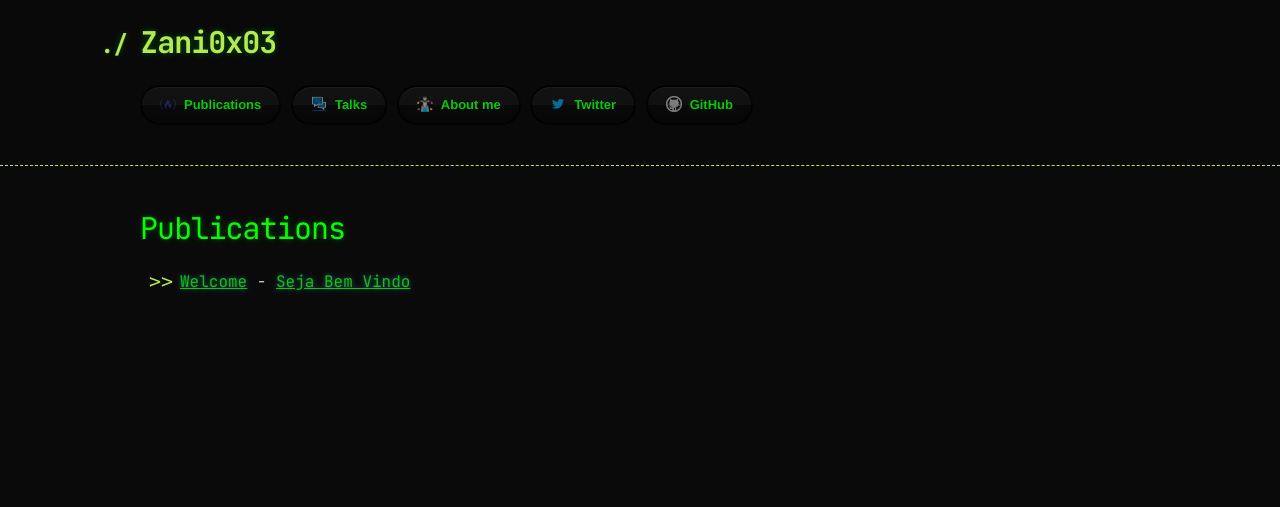
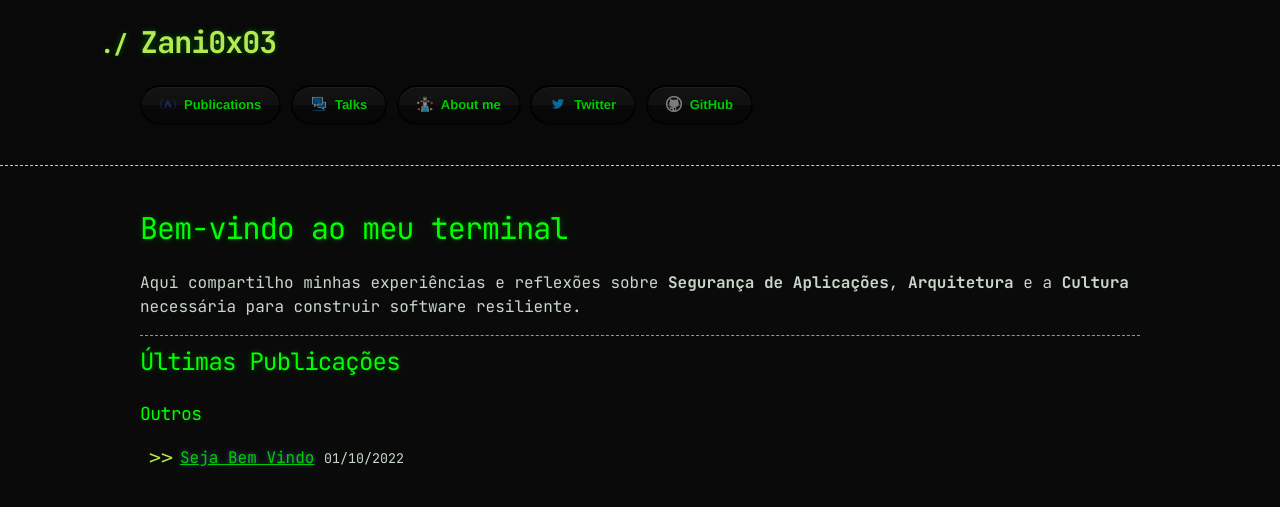
Before and after one commit to zani0x03/zani0x03.github.io, a Jekyll site: the page built from index.md, in a window 1280 px wide. Shown: the top 507 px of the page. Built offline with Jekyll 4.4.1, drawn with Linux system fonts in a browser that asks for light colours.

Commit message:
Listagem da home por idioma e categoria
Substitui o index.md que listava posts com `original: true` pelo agrupamento por
categoria, filtrado por idioma. Três defeitos corrigidos no caminho, todos
presentes na versão da cópia de trabalho:

1. Agrupamento consultava `where: "category"`, no singular, contra um front
   matter `categories:`, no plural. Em Jekyll `page.categories` é sempre array e
   `page.category` não é campo padrão — resolvia para nil, e nenhuma seção
   renderizava. Corrigido no template, não no front matter: mexer lá mudaria a
   categoria que compõe o permalink padrão, e com isso as URLs dos posts.

2. O grupo "Outros" testava `item.category == nil`, sempre verdadeiro pelo mesmo
   motivo. Todo post apareceria duas vezes, na seção da categoria e em Outros.
   Não aparecia hoje só porque os posts de 2022 não têm categoria conhecida —
   quebraria no primeiro artigo novo. Verificado com um post temporário de
   categoria appsec-culture: aparece uma vez.

3. O HTML dentro dos blocos Liquid estava indentado, e Jekyll roda Liquid antes
   do Markdown — para o kramdown, 4+ espaços é bloco de código. A home
   renderizava "&lt;h3&gt;Outros&lt;/h3&gt;" como texto visível. O HTML foi para
   a coluna 0.

index-en.md nasce em /en/ em vez de /index-en.html. É página nova, não há URL a
preservar, e evita um redirecionamento depois.

`original: true` sai do welcome.md junto, agora que nada mais depende dele.

Co-Authored-By: Claude Opus 5 <noreply@anthropic.com>

```diff
--- a/index.md
+++ b/index.md
@@ -1,14 +1,93 @@
 ---
 layout: default
+title: Home
+lang: pt
+ref: home
 ---
-# Publications
 
+# Bem-vindo ao meu terminal
+
+Aqui compartilho minhas experiências e reflexões sobre **Segurança de Aplicações**, **Arquitetura** e a **Cultura** necessária para construir software resiliente.
+
+---
+
+## Últimas Publicações
+
+{%- comment -%}
+ATENÇÃO À INDENTAÇÃO. O HTML abaixo fica na coluna 0 de propósito.
+
+Jekyll roda Liquid primeiro e Markdown depois, então quem vê o resultado é o
+kramdown — e para ele qualquer linha indentada com 4+ espaços é bloco de código.
+Com o HTML indentado, a home renderizava `&lt;h3&gt;Outros&lt;/h3&gt;` como texto
+visível na página, em vez de um título.
+
+Os hifens nas tags Liquid existem pelo mesmo motivo: removem o espaço em branco que
+as próprias tags deixariam para trás.
+{%- endcomment -%}
+
+{%- assign posts_by_lang = site.posts | where: "lang", page.lang -%}
+
+{%- if posts_by_lang.size > 0 -%}
+{%- assign known_categories = "appsec-culture,architecture,tech-tips,random" | split: "," -%}
+
+{%- comment -%}
+`item.categories`, no plural. O front matter usa `categories:`, e em Jekyll
+`page.categories` é sempre array — `page.category` não é campo padrão e resolve para
+nil, o que fazia nenhuma seção renderizar. A correção fica no template: mexer no front
+matter mudaria a categoria que compõe o permalink padrão, e com isso as URLs dos posts.
+{%- endcomment -%}
+
+{%- for cat in known_categories -%}
+{%- assign cat_posts = posts_by_lang | where_exp: "item", "item.categories contains cat" -%}
+{%- if cat_posts.size > 0 %}
+<h3>{{ cat | replace: "-", " " | capitalize }}</h3>
 <ul>
-  {% for post in site.posts %}
-    {% if post.original == true %}
-    <li>
-      <a href="{{ post.url }}">{{ post.title }}</a> - <a href="{{ post.next.url }}">{{post.next.title}}</a>
-    </li>
-    {% endif %}
-  {% endfor %}
+{%- for post in cat_posts %}
+<li><a href="{{ post.url | relative_url }}">{{ post.title }}</a> <small>{{ post.date | date: "%d/%m/%Y" }}</small></li>
+{%- endfor %}
 </ul>
+{% endif -%}
+{%- endfor -%}
+
+{%- comment -%}
+"Outros" = posts que não caem em NENHUMA categoria conhecida.
+
+A versão anterior testava `item.category == nil`, sempre verdadeiro porque o campo não
+existe. Resultado: todo post apareceria duas vezes — na seção da categoria dele e aqui.
+Passava despercebido só porque os posts de 2022 não têm categoria conhecida; quebraria
+no primeiro artigo novo.
+
+Liquid não tem filtro de rejeição nem `push` para montar array, daí varrer duas vezes:
+uma para saber se há algo a exibir, outra para exibir.
+{%- endcomment -%}
+
+{%- capture has_other -%}
+{%- for post in posts_by_lang -%}
+{%- assign is_known = false -%}
+{%- for cat in known_categories -%}
+{%- if post.categories contains cat -%}{%- assign is_known = true -%}{%- endif -%}
+{%- endfor -%}
+{%- unless is_known -%}x{%- endunless -%}
+{%- endfor -%}
+{%- endcapture -%}
+
+{%- if has_other != "" %}
+<h3>Outros</h3>
+<ul>
+{%- for post in posts_by_lang -%}
+{%- assign is_known = false -%}
+{%- for cat in known_categories -%}
+{%- if post.categories contains cat -%}{%- assign is_known = true -%}{%- endif -%}
+{%- endfor -%}
+{%- unless is_known %}
+<li><a href="{{ post.url | relative_url }}">{{ post.title }}</a> <small>{{ post.date | date: "%d/%m/%Y" }}</small></li>
+{%- endunless -%}
+{%- endfor %}
+</ul>
+{%- endif -%}
+
+{%- else %}
+
+Novos conteúdos em breve.
+
+{%- endif -%}
```
Also changed, not shown: _posts/2022-10-01-welcome.md (+0 -2 lines), index-en.md (added, +70 -0 lines).
